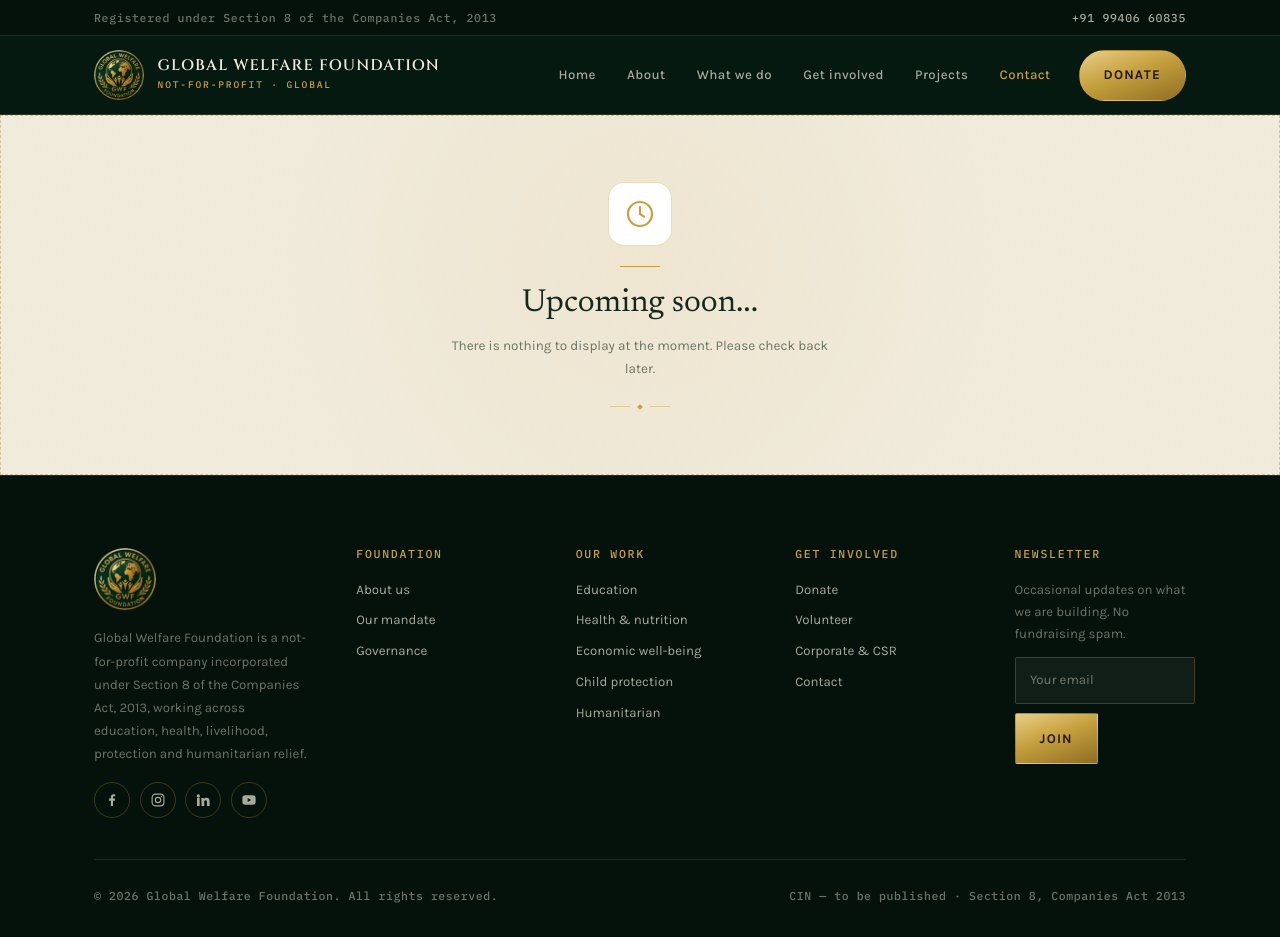
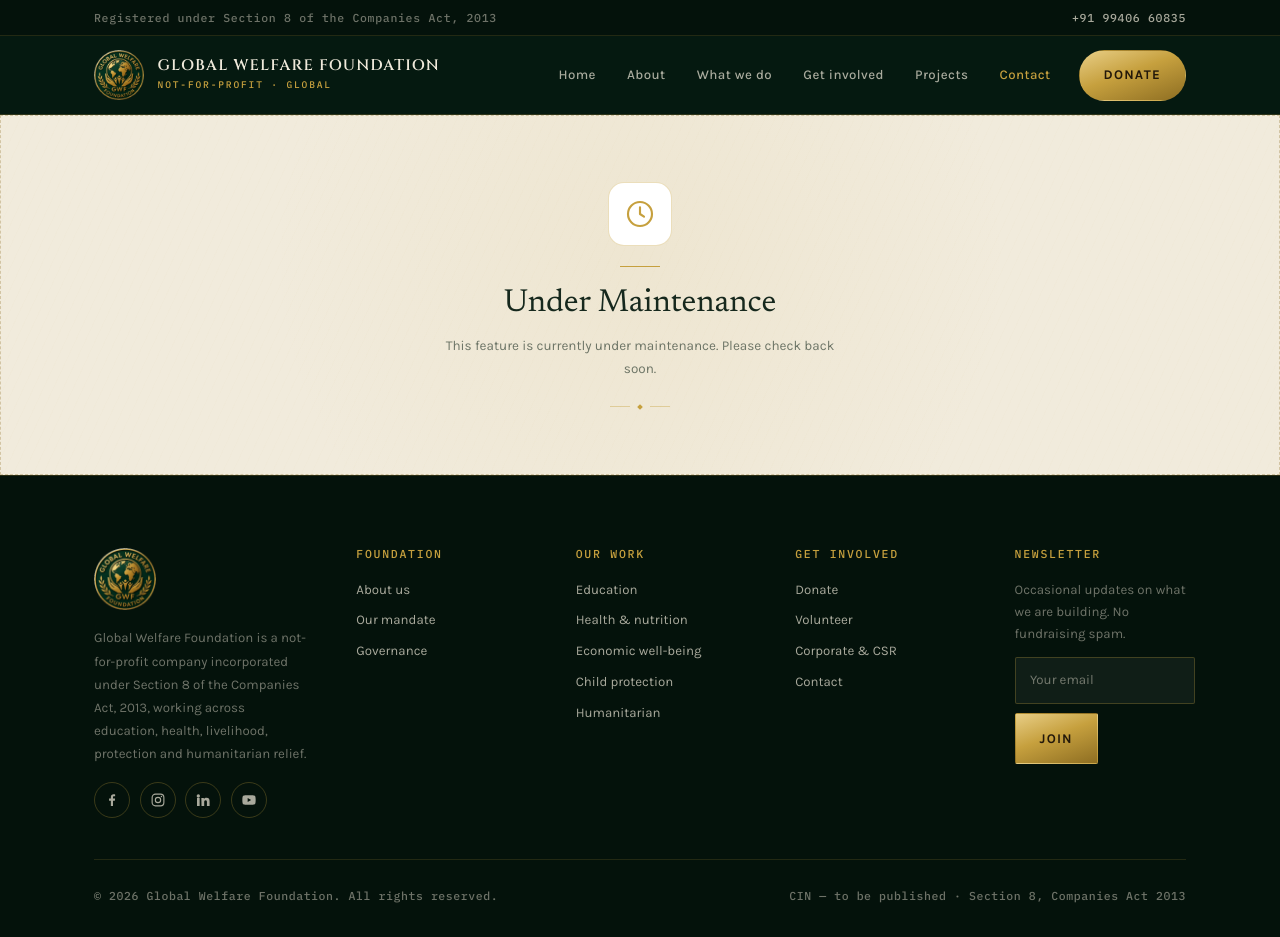
Before and after one commit to globalwelfarefoundations1-dotcom/gwf-web, a React (Vite) app: page /contact in a window 1280 px wide. Built offline with nearby package versions, Linux system fonts and the light colour scheme; no server answers.

Commit message:
text changes

```diff
--- a/src/components/ui/EmptyState.jsx
+++ b/src/components/ui/EmptyState.jsx
@@ -1,8 +1,8 @@
 import { FolderIcon ,ClockIcon} from "../../components/icons/Icons";
 
 export default function EmptyState({
-  title = "Upcoming soon...",
-  description = "There is nothing to display at the moment. Please check back later.",
+  title = "Under Maintenance",
+  description = "This feature is currently under maintenance. Please check back soon.",
 }) {
   return (
     <div className="guilloche relative flex min-h-[280px] w-full flex-col items-center justify-center overflow-hidden border border-dashed border-gold-deep/30 bg-parchment px-5 py-14 text-center sm:min-h-[320px] sm:px-8 sm:py-16 lg:min-h-[360px]">
```
